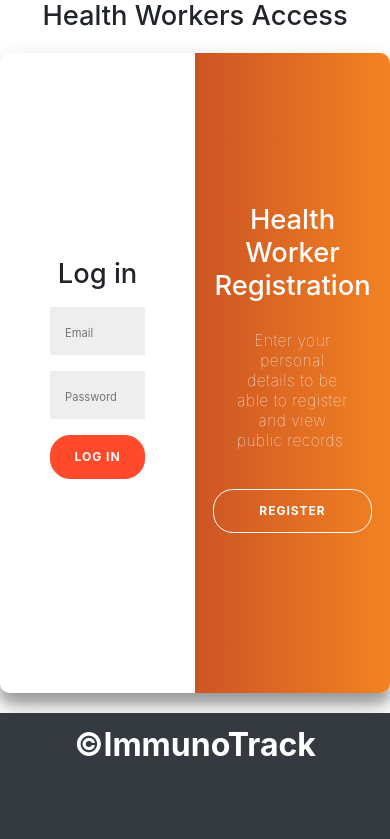
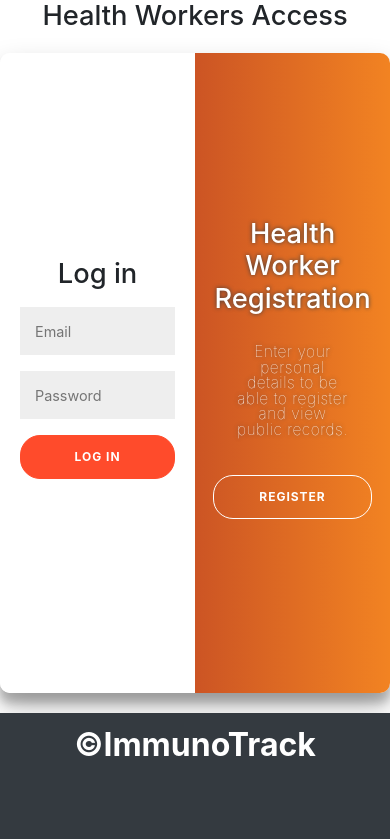
Before and after one commit to amroahmed90/immunotrack, a Flask app: page /health_worker_registration in a window 390 px wide. Shown: the part 117-956 px from the top of the page. Run offline with Flask 2, Linux system fonts and the light colour scheme; data comes from the database, SQL or seed files in the repository; some libraries are stand-ins or nearby versions.

Commit message:
fixing some small screen styles

```diff
--- a/static/styles/health_workers.css
+++ b/static/styles/health_workers.css
@@ -1,13 +1,14 @@
 @import url('https://fonts.googleapis.com/css?family=Montserrat:400,800');
 
-h2 {
-   text-align: center;
+.overlay-panel h1,
+.overlay-panel p {
+   text-shadow: 0 0 4px #3c3d3e;
 }
 
 p {
-   font-size: 14px;
+   font-size: 2.5vw;
    font-weight: 100;
-   line-height: 20px;
+   line-height: 2.5vw;
    letter-spacing: 0.5px;
    margin: 20px 0 30px;
 }
@@ -49,7 +50,7 @@
 }
 
 ::placeholder {
-   font-size: 70%;
+   font-size: 90%;
 }
 
 button:active {
@@ -71,7 +72,7 @@
    align-items: center;
    justify-content: center;
    flex-direction: column;
-   padding: 0 50px;
+   padding: 10px 50px;
    height: 100%;
    text-align: center;
 }
@@ -208,3 +209,12 @@
 .container.right-panel-active .overlay-right {
    transform: translateX(20%);
 }
+
+@media (max-width: 640px) {
+   form {
+      padding: 20px;
+   }
+   p {
+      line-height: 4vw;
+   }
+}
--- a/templates/public_access.html
+++ b/templates/public_access.html
@@ -8,7 +8,7 @@
 block body%}
 <h1 class="text-center">Public Access</h1>
 <div class="public-sign-in-container">
-  <form action="/public_access_profile" method="POST">
+   <form action="/public_access_profile" method="POST" autocomplete="off">
       <h2 class="text-center">Log in</h2>
       <p class="text-center">
          You need to be registered by a health personnel to be able to log in.
```
Also changed, not shown: static/styles/index.css (+8 -0 lines). Lines whose indentation alone changed are shown as unchanged.
